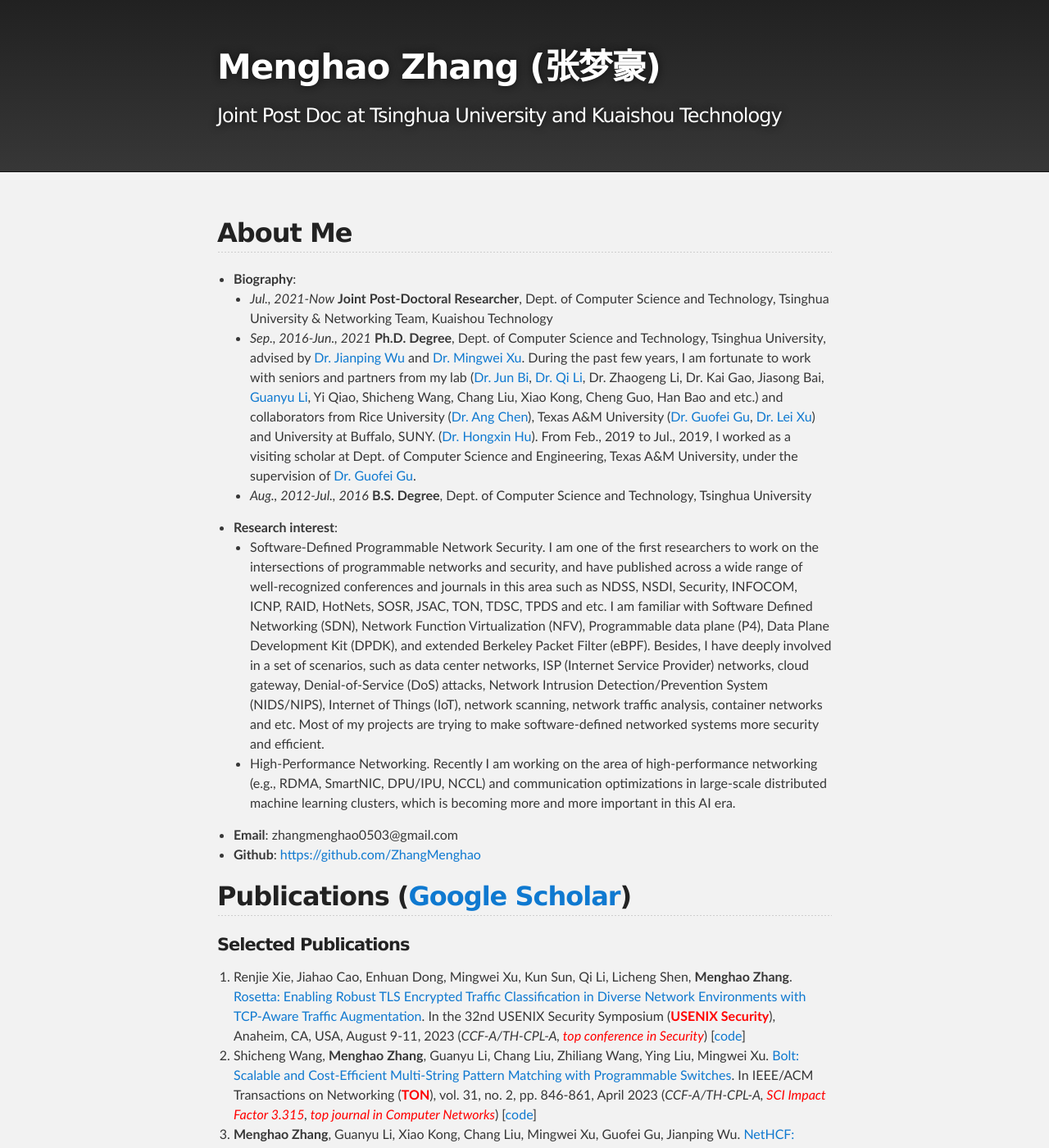
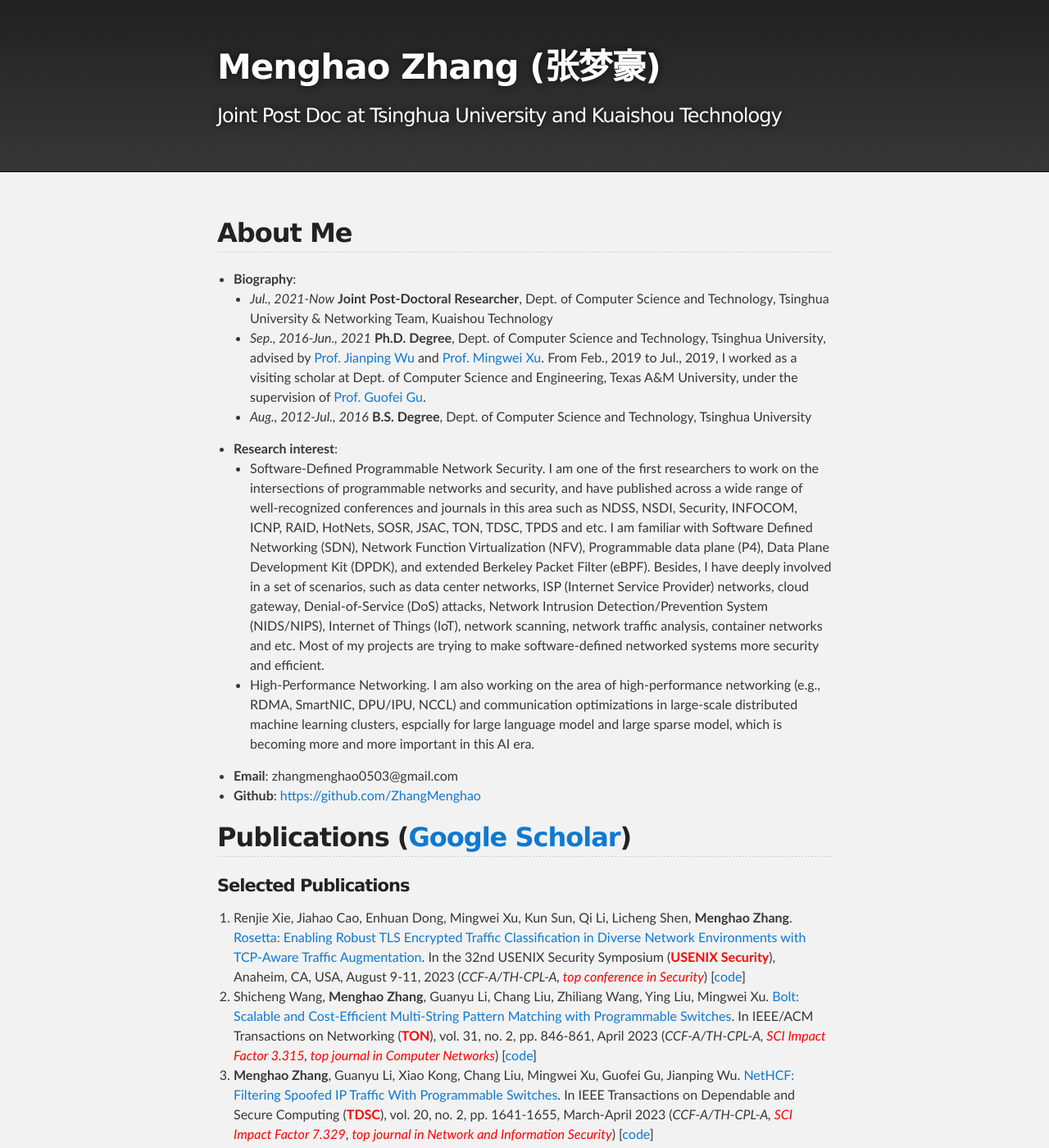
Before and after one commit to zhangmenghao/zhangmenghao.github.io, a Jekyll site: the page built from index.md, in a window 1280 px wide and 1400 px high. Shown: the whole window at 82% size. Built offline with Jekyll 4.4.1, drawn with Linux system fonts in a browser that asks for light colours; some of the changed text lies outside the part shown.

Commit message:
Reorganize the content

```diff
--- a/index.md
+++ b/index.md
@@ -10,12 +10,13 @@
 
 * **Biography**:
     - *Jul., 2021-Now*  **Joint Post-Doctoral Researcher**, Dept. of Computer Science and Technology, Tsinghua University & Networking Team, Kuaishou Technology
-    - *Sep., 2016-Jun., 2021*  **Ph.D. Degree**, Dept. of Computer Science and Technology, Tsinghua University, advised by [Dr. Jianping Wu](https://www.cs.tsinghua.edu.cn/csen/info/1059/4003.htm) and [Dr. Mingwei Xu](http://routing.netlab.edu.cn/tiki-index.php?page=Mingwei+Xu). During the past few years, I am fortunate to work with seniors and partners from my lab ([Dr. Jun Bi](https://scholar.google.com/citations?user=9c8plF0AAAAJ&hl=en), [Dr. Qi Li](https://sites.google.com/site/qili2012/), Dr. Zhaogeng Li, Dr. Kai Gao, Jiasong Bai, [Guanyu Li](https://guanyu.li/), Yi Qiao, Shicheng Wang, Chang Liu, Xiao Kong, Cheng Guo, Han Bao and etc.) and collaborators from Rice University ([Dr. Ang Chen](https://www.cs.rice.edu/~angchen/)), Texas A&M University ([Dr. Guofei Gu](http://faculty.cs.tamu.edu/guofei/), [Dr. Lei Xu](http://students.cse.tamu.edu/xray2012/)) and University at Buffalo, SUNY. ([Dr. Hongxin Hu](https://cse.buffalo.edu/~hongxinh/)).
-    From Feb., 2019 to Jul., 2019, I worked as a visiting scholar at Dept. of Computer Science and Engineering, Texas A&M University, under the supervision of [Dr. Guofei Gu](http://faculty.cs.tamu.edu/guofei/).
+    - *Sep., 2016-Jun., 2021*  **Ph.D. Degree**, Dept. of Computer Science and Technology, Tsinghua University, advised by [Prof. Jianping Wu](https://www.cs.tsinghua.edu.cn/csen/info/1059/4003.htm) and [Prof. Mingwei Xu](http://routing.netlab.tsinghua.edu.cn/tiki-index.php?page=Mingwei+Xu).
+    <!--During the past few years, I am fortunate to work with seniors and partners from my lab ([Prof. Jun Bi](https://scholar.google.com/citations?user=9c8plF0AAAAJ&hl=en), [Prof. Qi Li](https://sites.google.com/site/qili2012/), Dr. Zhaogeng Li, Dr. Kai Gao, Jiasong Bai, [Dr. Guanyu Li](https://guanyu.li/), Yi Qiao, Shicheng Wang, Chang Liu, Xiao Kong, Cheng Guo, Han Bao and etc.) and collaborators from Rice University ([Prof. Ang Chen](https://www.cs.rice.edu/~angchen/)), Texas A&M University ([Prof. Guofei Gu](http://faculty.cs.tamu.edu/guofei/), [Dr. Lei Xu](http://students.cse.tamu.edu/xray2012/)) and University at Buffalo, SUNY. ([Prof. Hongxin Hu](https://cse.buffalo.edu/~hongxinh/)). -->
+    From Feb., 2019 to Jul., 2019, I worked as a visiting scholar at Dept. of Computer Science and Engineering, Texas A&M University, under the supervision of [Prof. Guofei Gu](http://faculty.cs.tamu.edu/guofei/).
     - *Aug., 2012-Jul., 2016*  **B.S. Degree**, Dept. of Computer Science and Technology, Tsinghua University
 * **Research interest**:
     - Software-Defined Programmable Network Security. I am one of the first researchers to work on the intersections of programmable networks and security, and have published across a wide range of well-recognized conferences and journals in this area such as NDSS, NSDI, Security, INFOCOM, ICNP, RAID, HotNets, SOSR, JSAC, TON, TDSC, TPDS and etc. I am familiar with Software Defined Networking (SDN), Network Function Virtualization (NFV), Programmable data plane (P4), Data Plane Development Kit (DPDK), and extended Berkeley Packet Filter (eBPF). Besides, I have deeply involved in a set of scenarios, such as data center networks, ISP (Internet Service Provider) networks, cloud gateway, Denial-of-Service (DoS) attacks, Network Intrusion Detection/Prevention System (NIDS/NIPS), Internet of Things (IoT), network scanning, network traffic analysis, container networks and etc. Most of my projects are trying to make software-defined networked systems more security and efficient.
-    - High-Performance Networking. Recently I am working on the area of high-performance networking (e.g., RDMA, SmartNIC, DPU/IPU, NCCL) and communication optimizations in large-scale distributed machine learning clusters, which is becoming more and more important in this AI era.
+    - High-Performance Networking. I am also working on the area of high-performance networking (e.g., RDMA, SmartNIC, DPU/IPU, NCCL) and communication optimizations in large-scale distributed machine learning clusters, espcially for large language model and large sparse model, which is becoming more and more important in this AI era.
 * **Email**: zhangmenghao0503@gmail.com
 * **Github**: [https://github.com/ZhangMenghao](https://github.com/ZhangMenghao)
 <!-- * **Resume**: [中文简历](./resume/CV_Chinese.pdf) -->
@@ -168,10 +169,12 @@
 
 
 ## Teaching Experience
-* Teaching Assistant, Internet Architecture and Security Foundation(74120013-0), Autumn 2019, worked with [Dr. Qi Li](https://sites.google.com/site/qili2012/)
-* Teaching Assistant, Network Routing Protocols and Security（84120042-0), Spring 2018, worked with [Dr. Jun Bi](http://netarchlab.tsinghua.edu.cn/~junbi/)
-* Teaching Assistant, Internet Routing Algorithms and Protocols（80240452-0), Autumn 2017, worked with [Dr. Jun Bi](http://netarchlab.tsinghua.edu.cn/~junbi/)
-* Teaching Assistant, Internet Architecture and Security Foundation（74120013-0), Autumn 2017, worked with [Dr. Jun Bi](http://netarchlab.tsinghua.edu.cn/~junbi/)
+* lecturer, Computer Network Architecture, Tsinghua University, Autumn 2022, worked with [Prof. Mingwei Xu](http://routing.netlab.tsinghua.edu.cn/tiki-index.php?page=Mingwei+Xu)
+* lecturer, Computer Network Architecture, Tsinghua University, Autumn 2021, worked with [Prof. Mingwei Xu](http://routing.netlab.tsinghua.edu.cn/tiki-index.php?page=Mingwei+Xu)
+* Teaching Assistant, Internet Architecture and Security Foundation, Tsinghua University, Autumn 2019, worked with [Prof. Qi Li](https://sites.google.com/site/qili2012/)
+* Teaching Assistant, Network Routing Protocols and Security, Tsinghua University, Spring 2018, worked with [Prof. Jun Bi](https://scholar.google.com/citations?user=9c8plF0AAAAJ&hl=en)
+* Teaching Assistant, Internet Routing Algorithms and Protocols, Tsinghua University, Autumn 2017, worked with [Prof. Jun Bi](https://scholar.google.com/citations?user=9c8plF0AAAAJ&hl=en)
+* Teaching Assistant, Internet Architecture and Security Foundation, Tsinghua University, Autumn 2017, worked with [Prof. Jun Bi](https://scholar.google.com/citations?user=9c8plF0AAAAJ&hl=en)
 
 
 ## Selected Honors and Awards
```
